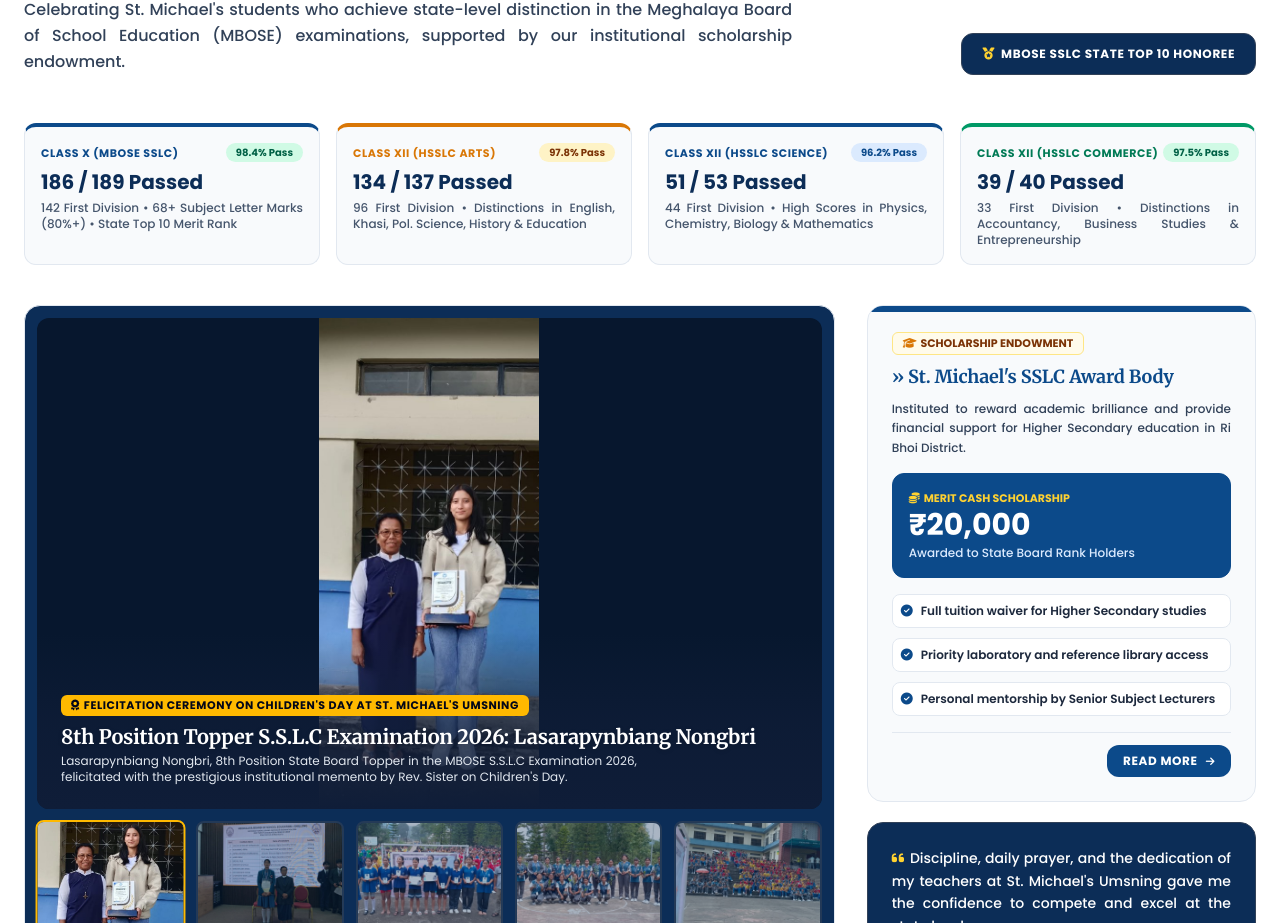
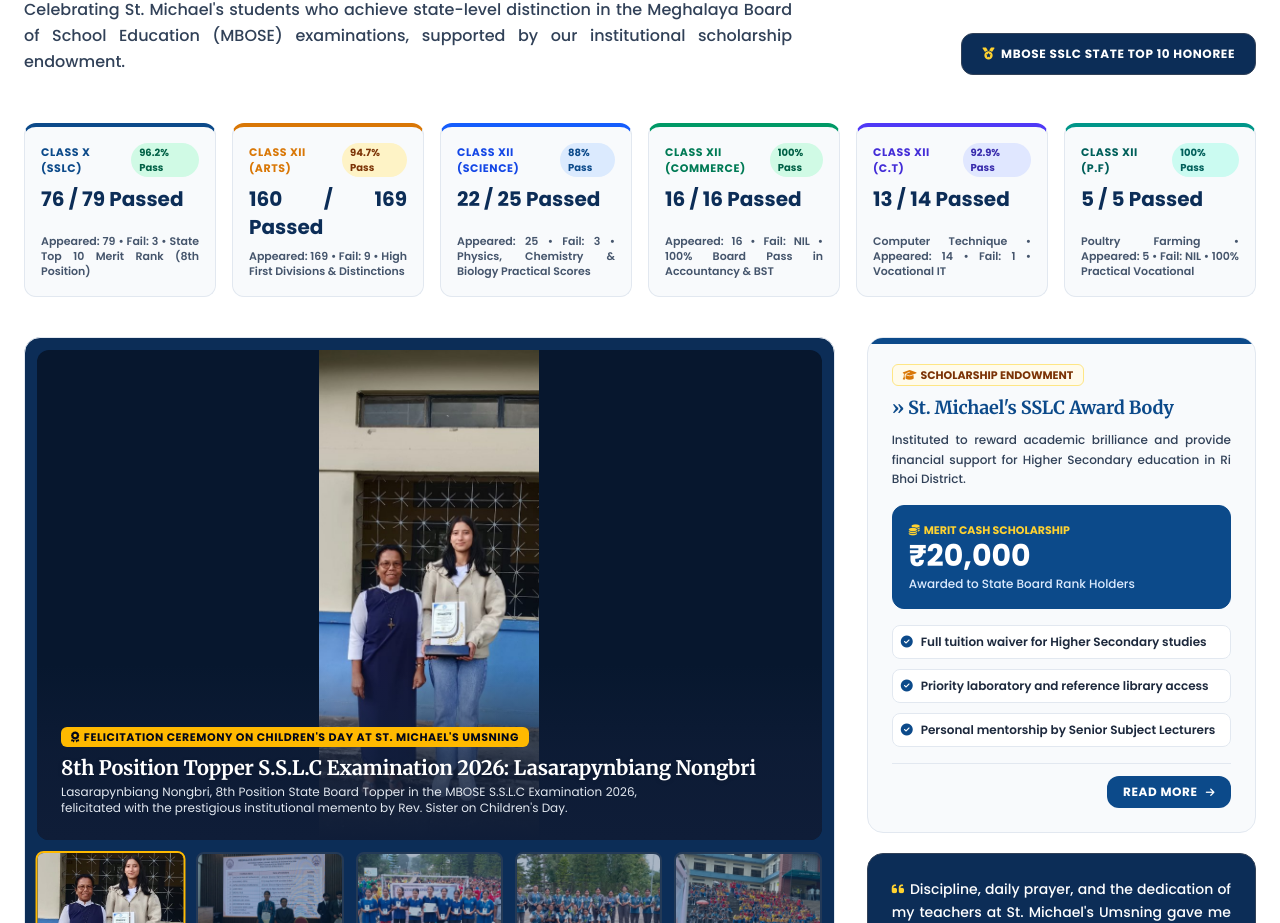
Before and after one commit to soumitra69/ST.-MHSS, a React (Vite) app: page / in a window 1280 px wide. Shown: the part 6339-7262 px from the top of the page. Built offline with nearby package versions, Linux system fonts and the light colour scheme.

Commit message:
Update State Felicitation & Merit Honors with official 2026 passed records: Class X, Arts, Science, Commerce, Computer Technique, and Poultry Farming

```diff
--- a/src/components/DocumentationPages.tsx
+++ b/src/components/DocumentationPages.tsx
@@ -575,9 +575,9 @@ export const StudentStatisticsPage: React.FC<DocPageProps> = ({
               Students Passed Out Last Year
             </h3>
             <p className="mt-2 text-xs sm:text-sm leading-relaxed text-slate-600">
-              In the previous academic session, <strong>362 board candidates</strong> (214 SSLC
-              Class X and 148 HSSLC Class XII scholars) successfully graduated with State Top 20
-              Merit honours and high first-division distinctions.
+              In the 2026 board examination session, <strong>292 candidates</strong> (76 SSLC
+              Class X and 216 HSSLC Class XII scholars across Arts, Science, Commerce &amp; Vocational)
+              successfully passed, headlined by our State Top 10 Merit Rank honor.
             </p>
           </div>
 
--- a/src/components/TopperFelicitation.tsx
+++ b/src/components/TopperFelicitation.tsx
@@ -85,69 +85,117 @@ export const TopperFelicitation: React.FC<TopperFelicitationProps> = ({ onNaviga
           </div>
         </div>
 
-        {/* MBOSE Class 10 (SSLC) & Class 12 (HSSLC) Board Result Summary Strip */}
+        {/* MBOSE Class 10 (SSLC) & Class 12 (HSSLC) Board Result Summary Strip (Passed 2026 Official Census) */}
         <div
-          className="mb-10 grid grid-cols-1 gap-4 sm:grid-cols-2 lg:grid-cols-4"
+          className="mb-10 grid grid-cols-1 gap-4 sm:grid-cols-2 lg:grid-cols-3 xl:grid-cols-6"
           data-aos="fade-up"
           data-aos-duration="700"
         >
-          <div className="rounded-xl border border-slate-200 bg-[#f8fafc] p-4 border-t-4 border-t-[#0c4a8a]">
-            <div className="flex items-center justify-between">
+          {/* 1. Class X SSLC */}
+          <div className="rounded-xl border border-slate-200 bg-[#f8fafc] p-4 border-t-4 border-t-[#0c4a8a] flex flex-col justify-between">
+            <div>
+              <div className="flex items-center justify-between gap-1">
                 <span className="text-[11px] font-extrabold uppercase tracking-wider text-[#0c4a8a]">
-                Class X (MBOSE SSLC)
+                  Class X (SSLC)
                 </span>
-              <span className="rounded-full bg-emerald-100 px-2.5 py-0.5 text-[10px] font-extrabold text-emerald-800">
-                98.4% Pass
+                <span className="rounded-full bg-emerald-100 px-2 py-0.5 text-[10px] font-extrabold text-emerald-800">
+                  96.2% Pass
                 </span>
               </div>
-            <p className="mt-1.5 text-xl font-black text-[#0c2d57]">186 / 189 Passed</p>
-            <p className="mt-1 text-xs font-medium text-slate-600">
-              142 First Division • 68+ Subject Letter Marks (80%+) • State Top 10 Merit Rank
+              <p className="mt-2 text-xl font-black text-[#0c2d57]">76 / 79 Passed</p>
+            </div>
+            <p className="mt-2 text-[11px] font-semibold text-slate-600 leading-snug">
+              Appeared: 79 • Fail: 3 • State Top 10 Merit Rank (8th Position)
             </p>
           </div>
 
-          <div className="rounded-xl border border-slate-200 bg-[#f8fafc] p-4 border-t-4 border-t-[#d97706]">
-            <div className="flex items-center justify-between">
+          {/* 2. Class XII Arts */}
+          <div className="rounded-xl border border-slate-200 bg-[#f8fafc] p-4 border-t-4 border-t-[#d97706] flex flex-col justify-between">
+            <div>
+              <div className="flex items-center justify-between gap-1">
                 <span className="text-[11px] font-extrabold uppercase tracking-wider text-[#d97706]">
-                Class XII (HSSLC Arts)
+                  Class XII (Arts)
                 </span>
-              <span className="rounded-full bg-amber-100 px-2.5 py-0.5 text-[10px] font-extrabold text-amber-900">
-                97.8% Pass
+                <span className="rounded-full bg-amber-100 px-2 py-0.5 text-[10px] font-extrabold text-amber-900">
+                  94.7% Pass
                 </span>
               </div>
-            <p className="mt-1.5 text-xl font-black text-[#0c2d57]">134 / 137 Passed</p>
-            <p className="mt-1 text-xs font-medium text-slate-600">
-              96 First Division • Distinctions in English, Khasi, Pol. Science, History &amp; Education
+              <p className="mt-2 text-xl font-black text-[#0c2d57]">160 / 169 Passed</p>
+            </div>
+            <p className="mt-2 text-[11px] font-semibold text-slate-600 leading-snug">
+              Appeared: 169 • Fail: 9 • High First Divisions &amp; Distinctions
             </p>
           </div>
 
-          <div className="rounded-xl border border-slate-200 bg-[#f8fafc] p-4 border-t-4 border-t-[#0c4a8a]">
-            <div className="flex items-center justify-between">
-              <span className="text-[11px] font-extrabold uppercase tracking-wider text-[#0c4a8a]">
-                Class XII (HSSLC Science)
+          {/* 3. Class XII Science */}
+          <div className="rounded-xl border border-slate-200 bg-[#f8fafc] p-4 border-t-4 border-t-blue-600 flex flex-col justify-between">
+            <div>
+              <div className="flex items-center justify-between gap-1">
+                <span className="text-[11px] font-extrabold uppercase tracking-wider text-blue-700">
+                  Class XII (Science)
                 </span>
-              <span className="rounded-full bg-blue-100 px-2.5 py-0.5 text-[10px] font-extrabold text-[#0c4a8a]">
-                96.2% Pass
+                <span className="rounded-full bg-blue-100 px-2 py-0.5 text-[10px] font-extrabold text-[#0c4a8a]">
+                  88% Pass
                 </span>
               </div>
-            <p className="mt-1.5 text-xl font-black text-[#0c2d57]">51 / 53 Passed</p>
-            <p className="mt-1 text-xs font-medium text-slate-600">
-              44 First Division • High Scores in Physics, Chemistry, Biology &amp; Mathematics
+              <p className="mt-2 text-xl font-black text-[#0c2d57]">22 / 25 Passed</p>
+            </div>
+            <p className="mt-2 text-[11px] font-semibold text-slate-600 leading-snug">
+              Appeared: 25 • Fail: 3 • Physics, Chemistry &amp; Biology Practical Scores
             </p>
           </div>
 
-          <div className="rounded-xl border border-slate-200 bg-[#f8fafc] p-4 border-t-4 border-t-emerald-600">
-            <div className="flex items-center justify-between">
+          {/* 4. Class XII Commerce */}
+          <div className="rounded-xl border border-slate-200 bg-[#f8fafc] p-4 border-t-4 border-t-emerald-600 flex flex-col justify-between">
+            <div>
+              <div className="flex items-center justify-between gap-1">
                 <span className="text-[11px] font-extrabold uppercase tracking-wider text-emerald-700">
-                Class XII (HSSLC Commerce)
+                  Class XII (Commerce)
                 </span>
-              <span className="rounded-full bg-emerald-100 px-2.5 py-0.5 text-[10px] font-extrabold text-emerald-800">
-                97.5% Pass
+                <span className="rounded-full bg-emerald-100 px-2 py-0.5 text-[10px] font-extrabold text-emerald-800">
+                  100% Pass
                 </span>
               </div>
-            <p className="mt-1.5 text-xl font-black text-[#0c2d57]">39 / 40 Passed</p>
-            <p className="mt-1 text-xs font-medium text-slate-600">
-              33 First Division • Distinctions in Accountancy, Business Studies &amp; Entrepreneurship
+              <p className="mt-2 text-xl font-black text-[#0c2d57]">16 / 16 Passed</p>
+            </div>
+            <p className="mt-2 text-[11px] font-semibold text-slate-600 leading-snug">
+              Appeared: 16 • Fail: NIL • 100% Board Pass in Accountancy &amp; BST
+            </p>
+          </div>
+
+          {/* 5. Class XII Computer Technique (C.T) */}
+          <div className="rounded-xl border border-slate-200 bg-[#f8fafc] p-4 border-t-4 border-t-indigo-600 flex flex-col justify-between">
+            <div>
+              <div className="flex items-center justify-between gap-1">
+                <span className="text-[11px] font-extrabold uppercase tracking-wider text-indigo-700">
+                  Class XII (C.T)
+                </span>
+                <span className="rounded-full bg-indigo-100 px-2 py-0.5 text-[10px] font-extrabold text-indigo-800">
+                  92.9% Pass
+                </span>
+              </div>
+              <p className="mt-2 text-xl font-black text-[#0c2d57]">13 / 14 Passed</p>
+            </div>
+            <p className="mt-2 text-[11px] font-semibold text-slate-600 leading-snug">
+              Computer Technique • Appeared: 14 • Fail: 1 • Vocational IT
+            </p>
+          </div>
+
+          {/* 6. Class XII Poultry Farming (P.F) */}
+          <div className="rounded-xl border border-slate-200 bg-[#f8fafc] p-4 border-t-4 border-t-teal-600 flex flex-col justify-between">
+            <div>
+              <div className="flex items-center justify-between gap-1">
+                <span className="text-[11px] font-extrabold uppercase tracking-wider text-teal-800">
+                  Class XII (P.F)
+                </span>
+                <span className="rounded-full bg-teal-100 px-2 py-0.5 text-[10px] font-extrabold text-teal-800">
+                  100% Pass
+                </span>
+              </div>
+              <p className="mt-2 text-xl font-black text-[#0c2d57]">5 / 5 Passed</p>
+            </div>
+            <p className="mt-2 text-[11px] font-semibold text-slate-600 leading-snug">
+              Poultry Farming • Appeared: 5 • Fail: NIL • 100% Practical Vocational
             </p>
           </div>
         </div>
```
Lines whose indentation alone changed are shown as unchanged.
